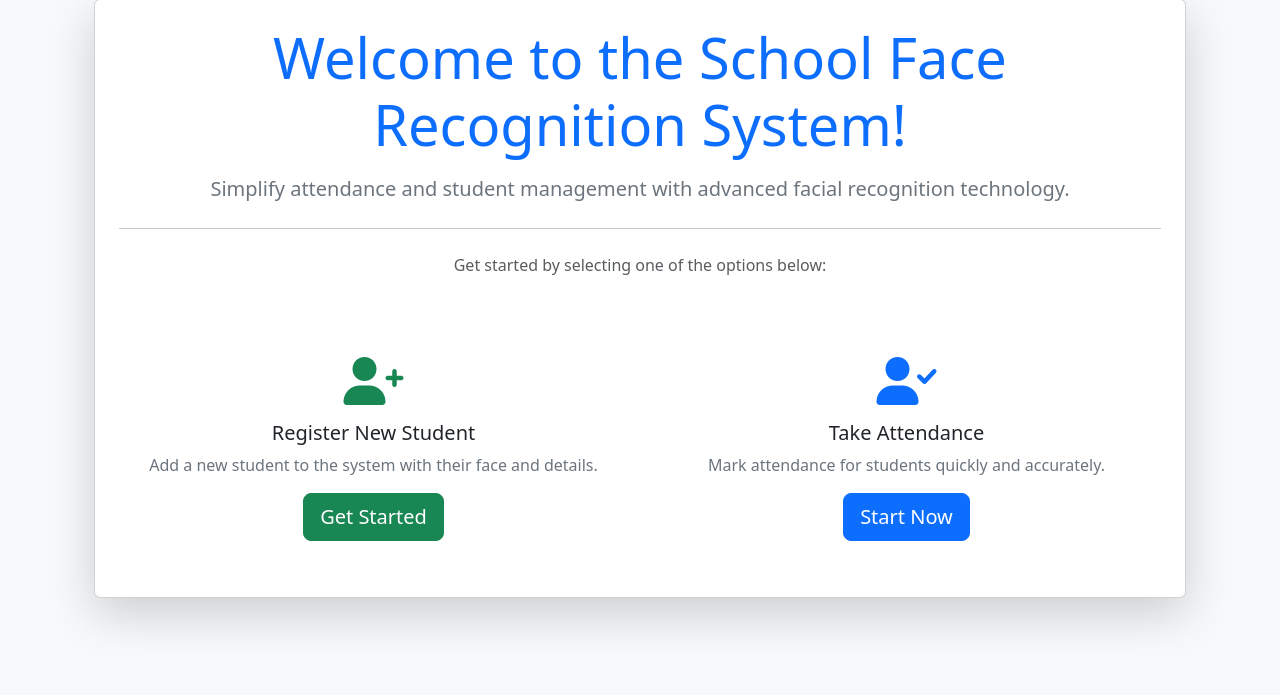
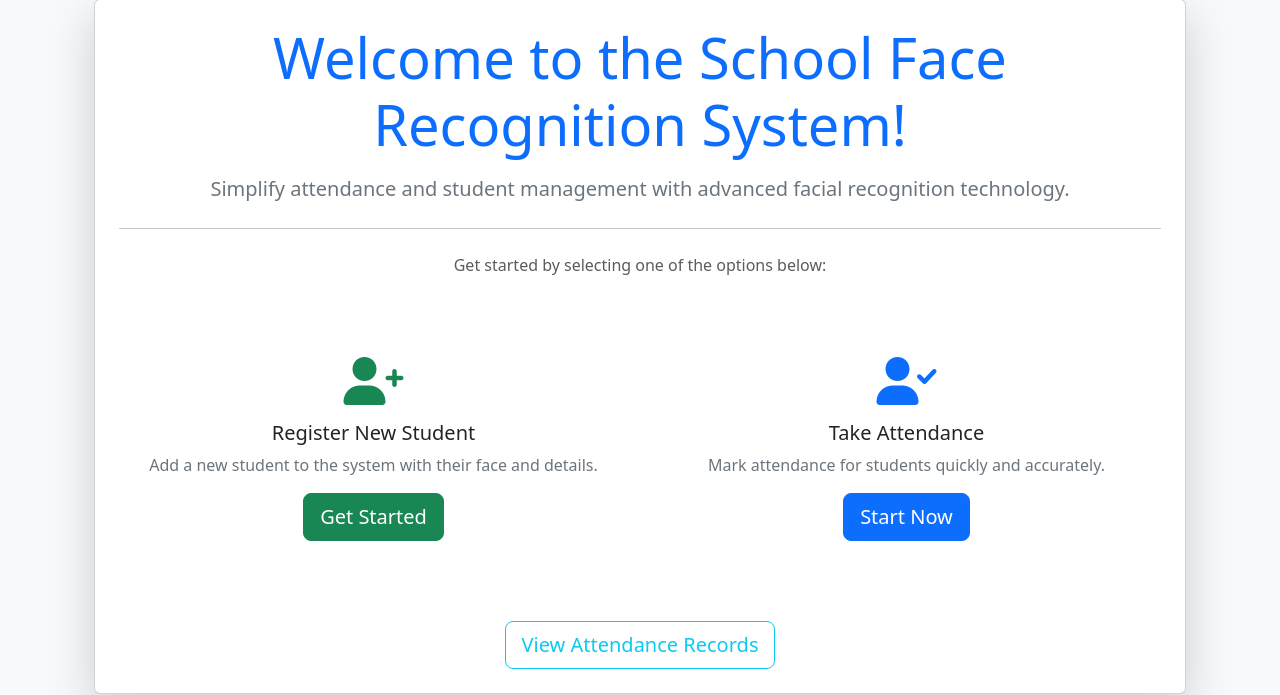
Before and after one commit to Janushee/smart-attendence, a Flask app: page / in a window 1280 px wide. Shown: the part 105-800 px from the top of the page. Run offline with Flask 3, Linux system fonts and the light colour scheme.

Commit message:
view attendance

```diff
--- a/app.py
+++ b/app.py
@@ -115,8 +115,8 @@ def attendance():
                 # Save attendance to file
                 if attendance_data:
                     pd.DataFrame(attendance_data).to_csv(ATTENDANCE_FILE, mode='a', index=False, header=False)
-                return render_template('attendance.html', success="Attendance from uploaded video recorded successfully!")
-
+                # Redirect to view attendance
+                return redirect(url_for('view_attendance'))
         # If capturing live from camera
         elif 'capture' in request.form:
             print("Attempting to open camera...")
@@ -135,6 +135,24 @@ def attendance():
             return render_template('attendance.html', success="Live attendance recorded successfully!")
 
     return render_template('attendance.html')
+
+# Route: View Attendance
+@app.route('/view-attendance')
+def view_attendance():
+    try:
+        # Load attendance data from CSV
+        if os.path.exists(ATTENDANCE_FILE):
+            # Ensure proper headers while reading
+            attendance_data = pd.read_csv(ATTENDANCE_FILE, header=None, names=["Timestamp", "Name"])
+            print('attendance_data', attendance_data)
+            records = attendance_data.to_dict(orient='records')  # Convert to list of dictionaries
+        else:
+            records = []  # Empty if the file doesn't exist
+    except Exception as e:
+        print(f"Error loading attendance: {e}")
+        records = []
+
+    return render_template('view_attendance.html', records=records)
 
 
 import hashlib
--- a/templates/index.html
+++ b/templates/index.html
@@ -36,6 +36,13 @@
                 </div>
             </div>
         </div>
+        <div class="row mt-5">
+            <div class="col-md-12 text-center">
+                <a href="{{ url_for('view_attendance') }}" class="btn btn-outline-info btn-lg">
+                    View Attendance Records
+                </a>
+            </div>
+        </div>
     </div>
 </div>
 {% endblock %}
```
Also changed, not shown: templates/view_attendance.html (added, +36 -0 lines).
